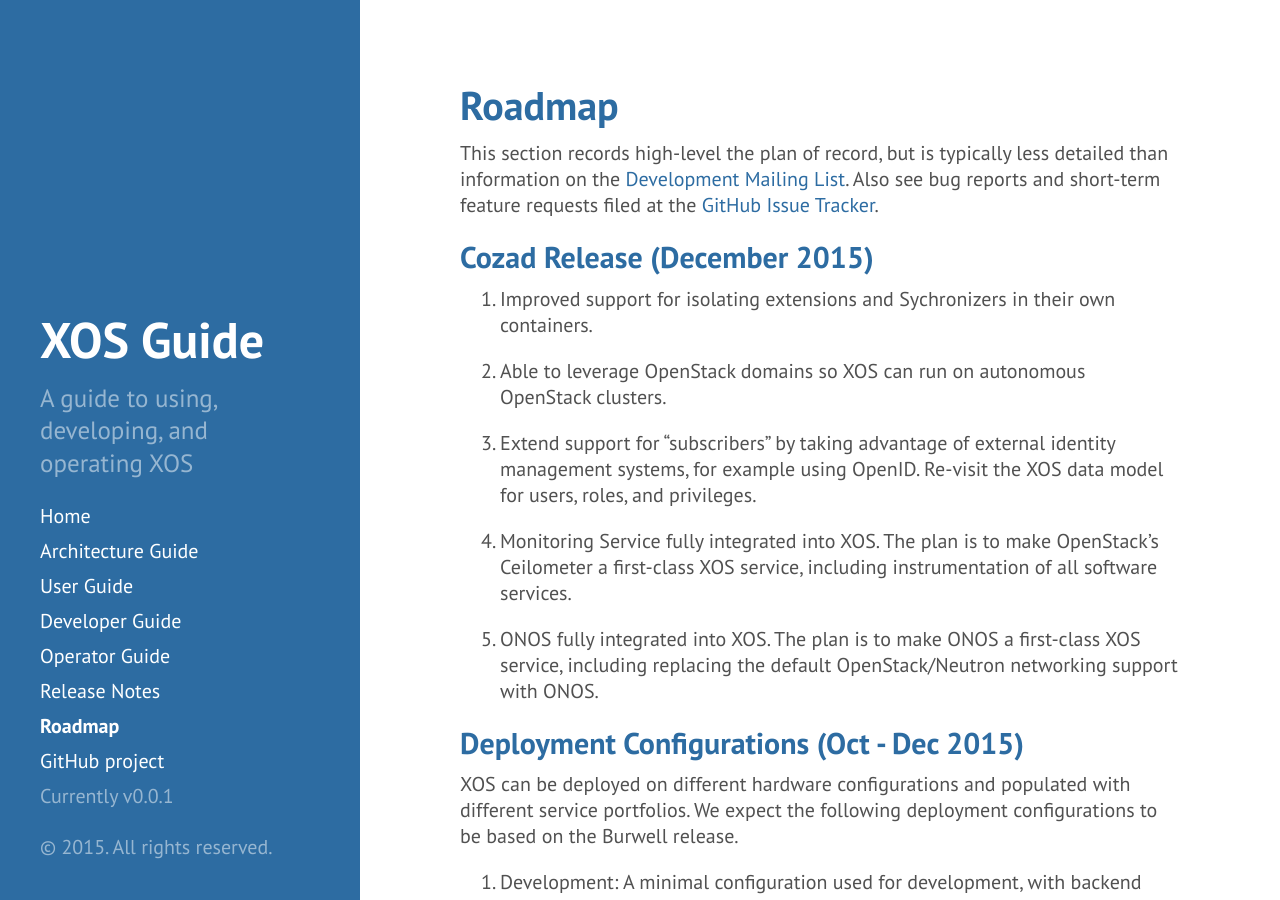
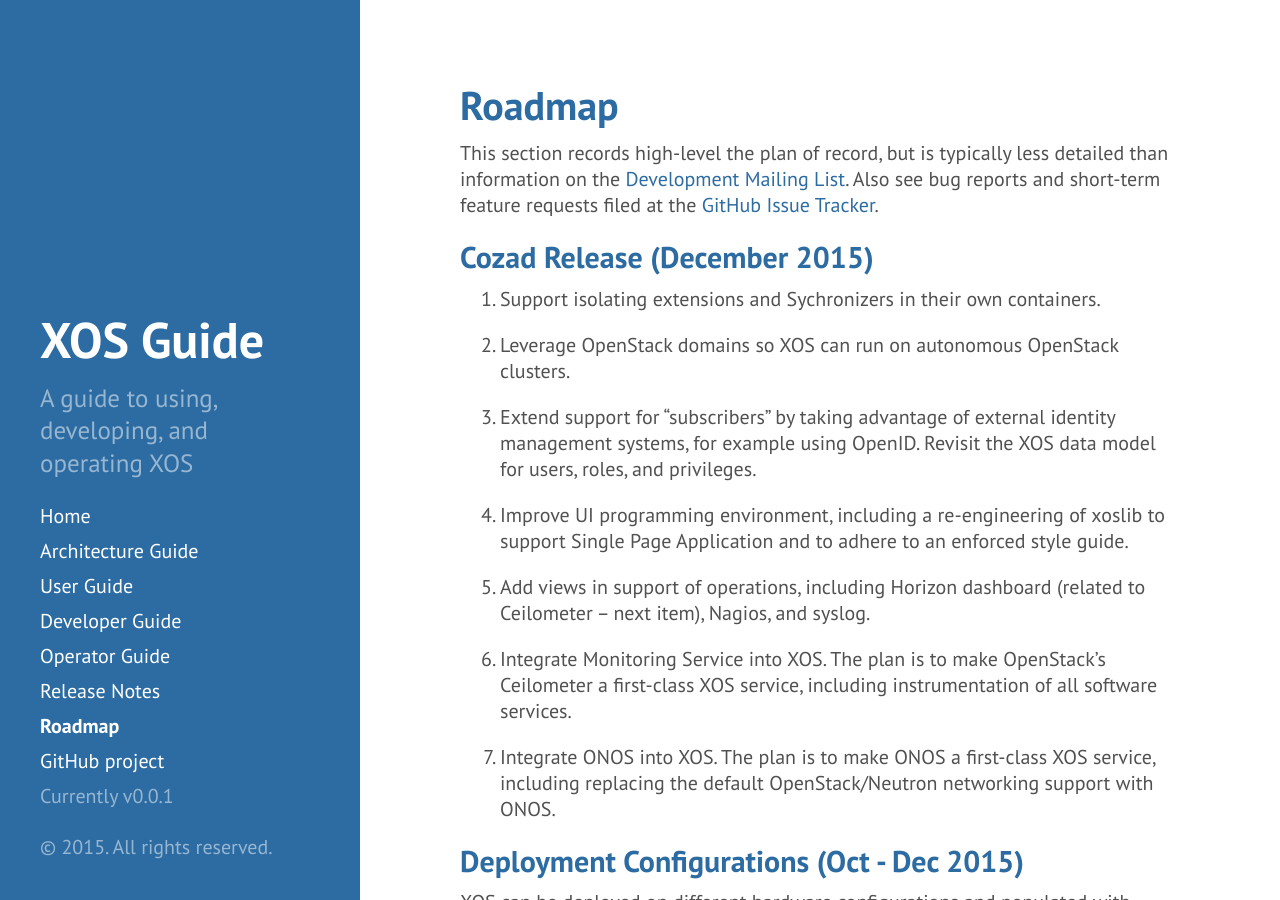
Before and after one commit to open-cloud/open-cloud.github.io.old, a Jekyll site: the page built from 5_roadmap.md, in a window 1280 px wide and 900 px high. Built offline with Jekyll 4.4.1, drawn with Linux system fonts in a browser that asks for light colours; Markdown is read by kramdown in place of the engine named in the settings.

Commit message:
expanded roadmap

```diff
--- a/5_roadmap.md
+++ b/5_roadmap.md
@@ -11,21 +11,27 @@
 
 ##Cozad Release (December 2015)
 
-1. Improved support for isolating extensions and Sychronizers in their
-   own containers.
+1. Support isolating extensions and Sychronizers in their own containers.
 
-2. Able to leverage OpenStack domains so XOS can run on autonomous
-   OpenStack clusters.
+2. Leverage OpenStack domains so XOS can run on autonomous
+    OpenStack clusters.
 
 3. Extend support for "subscribers" by taking advantage of external
-   identity management systems, for example using OpenID. Re-visit
+   identity management systems, for example using OpenID. Revisit
    the XOS data model for users, roles, and privileges.
 
-4. Monitoring Service fully integrated into XOS. The plan is to make
-   OpenStack's Ceilometer a first-class XOS service, including
+4. Improve UI programming environment, including a re-engineering
+    of xoslib to support Single Page Application and to adhere to an
+    enforced style guide.
+
+5. Add views in support of operations, including Horizon dashboard
+    (related to Ceilometer -- next item), Nagios, and syslog.
+
+6. Integrate Monitoring Service into XOS. The plan is to make
+    OpenStack's Ceilometer a first-class XOS service, including
    instrumentation of all software services.
 
-5. ONOS fully integrated into XOS. The plan is to make ONOS a
+7. Integrate ONOS into XOS. The plan is to make ONOS a
    first-class XOS service, including replacing the default
    OpenStack/Neutron networking support with ONOS.
 
```
